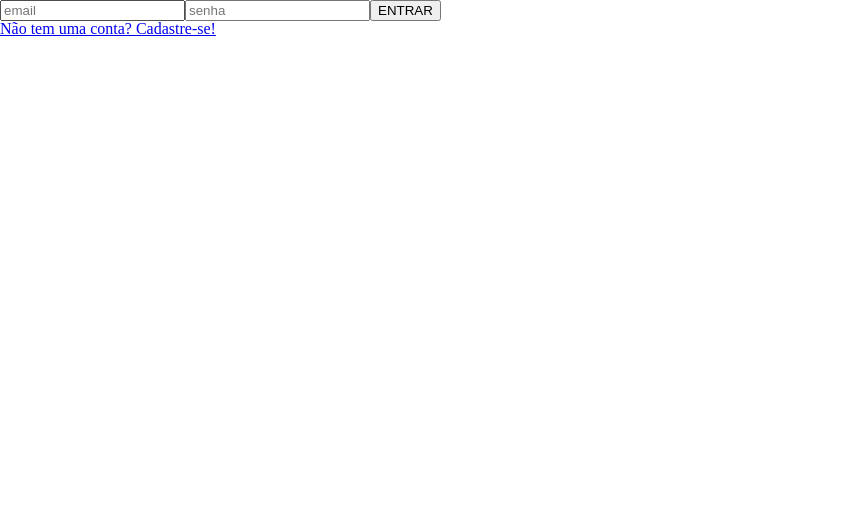
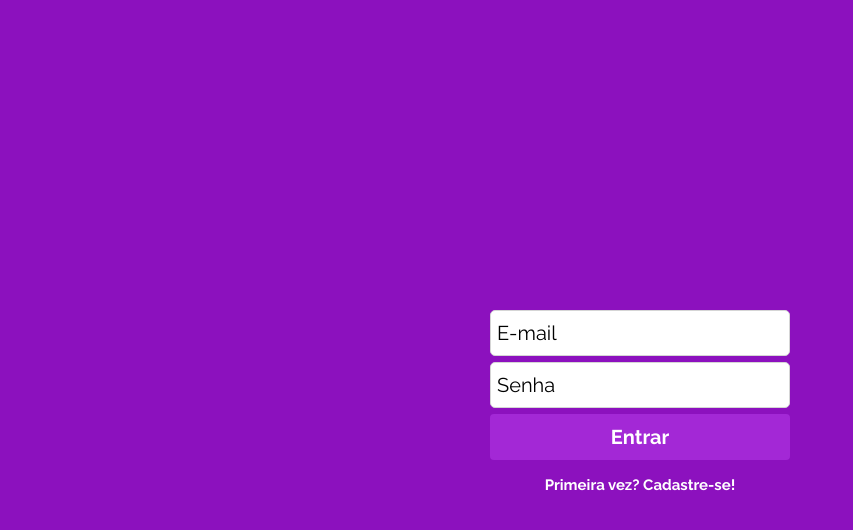
Before and after one commit to augustolfp/projeto13-mywallet-front, a React (Create React App) app: page / in a window 1280 px wide. Shown: the top 530 px of the page, without its empty margins (0-853 px from the left). Built offline with nearby package versions, Linux system fonts and the light colour scheme.

Commit message:
Styled sign-in and sign-up screens

```diff
--- a/public/index.html
+++ b/public/index.html
@@ -1,6 +1,9 @@
 <!DOCTYPE html>
 <html lang="pt-br">
   <head>
+    <link rel="preconnect" href="https://fonts.googleapis.com">
+    <link rel="preconnect" href="https://fonts.gstatic.com" crossorigin>
+    <link href="https://fonts.googleapis.com/css2?family=Raleway:ital,wght@0,400;0,500;0,600;0,700;1,400;1,500;1,600&display=swap" rel="stylesheet">
     <meta charset="utf-8" />
     <meta name="viewport" content="width=device-width, initial-scale=1" />
     <title>React App</title>
--- a/src/components/LoginScreen/LoginScreen.js
+++ b/src/components/LoginScreen/LoginScreen.js
@@ -2,6 +2,7 @@ import React from "react";
 import UserContext from "../../contexts/UserContext";
 import { Link, useNavigate } from "react-router-dom";
 import axios from 'axios';
+import styled from 'styled-components';
 
 
 
@@ -38,13 +39,73 @@ export default function LoginScreen() {
     }
 
     return(
-        <>
-            <form onSubmit={handleLogin}>
-                <input type="email" name="email" value={email} onChange={e => setEmail(e.target.value)} placeholder="email" required />
-                <input type="password" name="password" value={password} onChange={e => setPassword(e.target.value)} placeholder="senha" required />
-                <button type="submit">ENTRAR</button>
-            </form>
-            <Link to="/cadastro">Não tem uma conta? Cadastre-se!</Link>
-        </>
+        <Container>
+            <Form onSubmit={handleLogin}>
+                <input type="email" name="email" value={email} onChange={e => setEmail(e.target.value)} placeholder="E-mail" required />
+                <input type="password" name="password" value={password} onChange={e => setPassword(e.target.value)} placeholder="Senha" required />
+                <button type="submit">Entrar</button>
+            </Form>
+            <Link to="/cadastro">Primeira vez? Cadastre-se!</Link>
+        </Container>
     );
 }
+
+const Container = styled.div`
+    display: flex;
+    flex-direction: column;
+    justify-content: center;
+    align-items: center;
+    width: 100%;
+    height: 100vh;
+    background-color: #8C11BE;
+
+    input {
+        box-sizing: border-box;
+        height: 46px;
+        border: 1px solid #D5D5D5;
+        border-radius: 5px;
+        font-family: 'Raleway', sans-serif;
+        font-size: 20px;
+        margin: 3px 0;
+        padding: 0 6px;
+
+        ::placeholder {
+            color: black;
+        }
+    }
+
+    a {
+            font-family: 'Raleway', sans-serif;
+            text-decoration: none;
+            font-weight: 700;
+            font-size: 15px;
+
+        }
+
+        a:link {
+            color: white;
+        }
+
+        a:visited {
+            color: white;
+        }
+
+`
+
+const Form = styled.form`
+    display: flex;
+    flex-direction: column;
+    width: 300px;
+
+    button {
+        height: 46px;
+        border-style: none;
+        border-radius: 4px;
+        background-color: #A328D6;
+        font-family: 'Raleway', sans-serif;
+        font-weight: 700;
+        font-size:20px;
+        color:white;
+        margin: 3px 0 18px 0;
+    }
+`
--- a/src/components/RegisterScreen/RegisterScreen.js
+++ b/src/components/RegisterScreen/RegisterScreen.js
@@ -2,6 +2,7 @@ import React from "react";
 import UserContext from "../../contexts/UserContext";
 import { Link, Navigate, useNavigate } from "react-router-dom";
 import axios from 'axios';
+import styled from 'styled-components';
 
 
 export default function RegisterScreen() {
@@ -34,16 +35,76 @@ export default function RegisterScreen() {
 
 
     return(
-        <>
-            <form onSubmit={handleRegister}>
-                <input type="text" name="name" placeholder="nome" onChange={e => setName(e.target.value)} required />
-                <input type="email" name="email" value={email} onChange={e => setEmail(e.target.value)} placeholder="email" required />
-                <input type="password" name="password" value={password} onChange={e => setPassword(e.target.value)} placeholder="senha" required />
-                <input type="password" name="repeat password" value={repeat_password} onChange={e => setRepeat_password(e.target.value)} placeholder="repita a senha" required />
+        <Container>
+            <Form onSubmit={handleRegister}>
+                <input type="text" name="name" placeholder="Nome" onChange={e => setName(e.target.value)} required />
+                <input type="email" name="email" value={email} onChange={e => setEmail(e.target.value)} placeholder="E-mail" required />
+                <input type="password" name="password" value={password} onChange={e => setPassword(e.target.value)} placeholder="Senha" required />
+                <input type="password" name="repeat password" value={repeat_password} onChange={e => setRepeat_password(e.target.value)} placeholder="Confirme a senha" required />
 
-                <button type="submit">CADASTRAR</button>
-            </form>
-            <Link to="/">Já tem uma conta? Faça login!</Link>
-        </>
+                <button type="submit">Cadastrar</button>
+            </Form>
+            <Link to="/">Já tem uma conta? Entre agora!</Link>
+        </Container>
     );
 }
+
+const Container = styled.div`
+    display: flex;
+    flex-direction: column;
+    justify-content: center;
+    align-items: center;
+    width: 100%;
+    height: 100vh;
+    background-color: #8C11BE;
+
+    input {
+        box-sizing: border-box;
+        height: 46px;
+        border: 1px solid #D5D5D5;
+        border-radius: 5px;
+        font-family: 'Raleway', sans-serif;
+        font-size: 20px;
+        margin: 3px 0;
+        padding: 0 6px;
+
+        ::placeholder {
+            color: black;
+        }
+    }
+
+    a {
+            font-family: 'Raleway', sans-serif;
+            text-decoration: none;
+            font-weight: 700;
+            font-size: 15px;
+
+        }
+
+        a:link {
+            color: white;
+        }
+
+        a:visited {
+            color: white;
+        }
+
+`
+
+const Form = styled.form`
+    display: flex;
+    flex-direction: column;
+    width: 300px;
+
+    button {
+        height: 46px;
+        border-style: none;
+        border-radius: 4px;
+        background-color: #A328D6;
+        font-family: 'Raleway', sans-serif;
+        font-weight: 700;
+        font-size:20px;
+        color:white;
+        margin: 3px 0 18px 0;
+    }
+`
```
